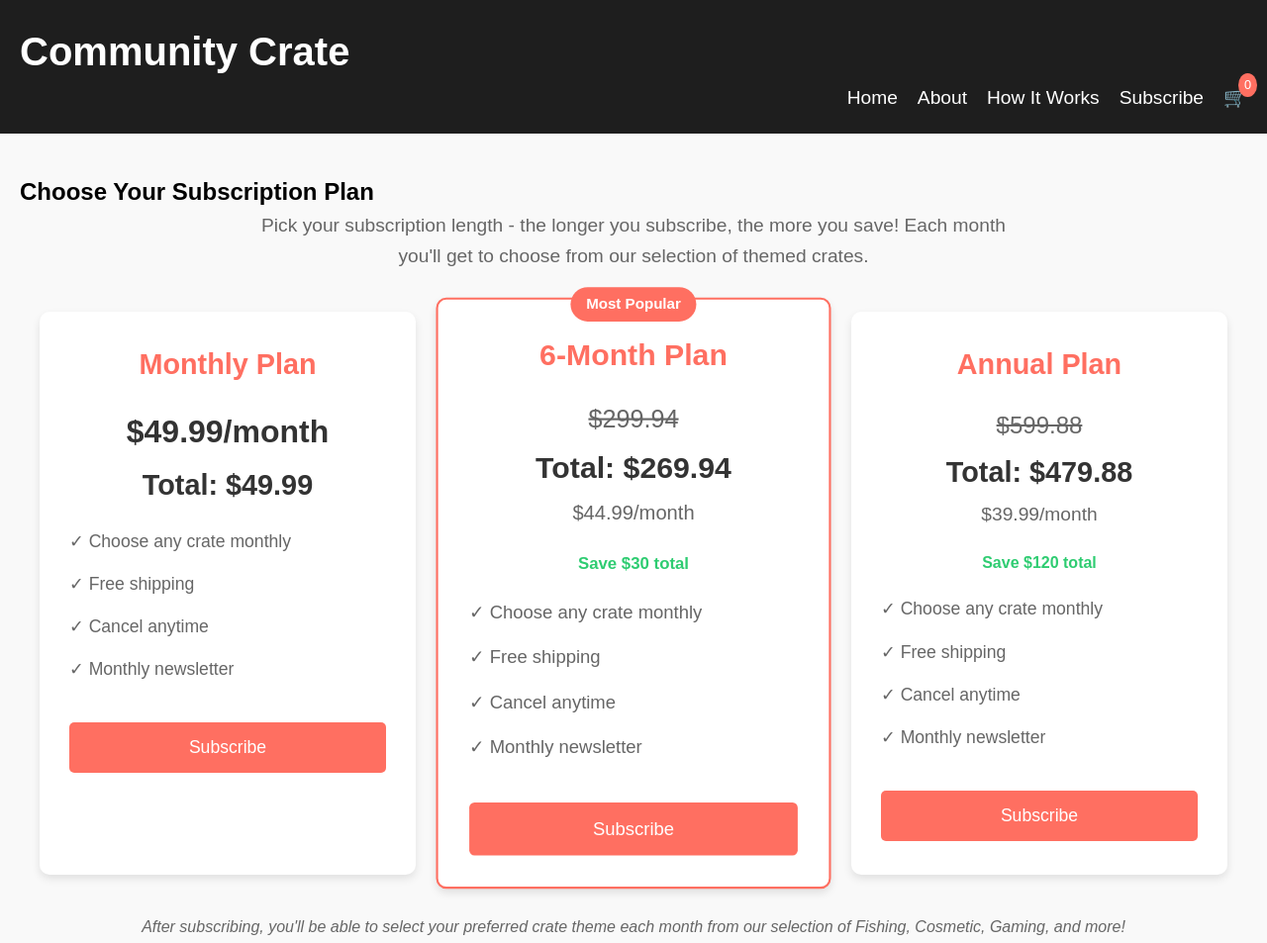
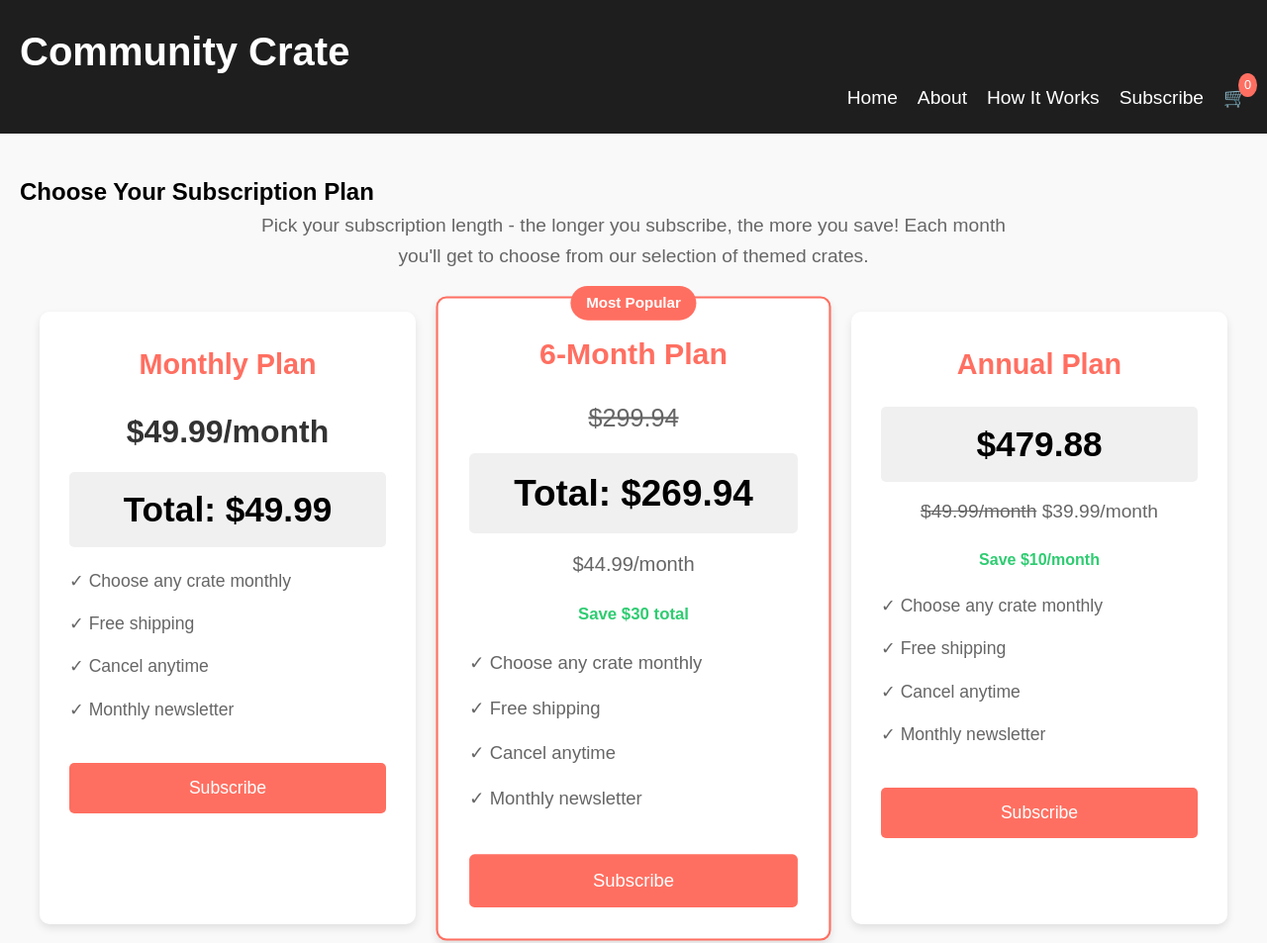
Before and after one commit to Sp0ngg/Testsite, a plain HTML site: page order.html in a window 1280 px wide. Shown: the top 953 px of the page at 99% size. Drawn offline with Linux system fonts and the light colour scheme.

Commit message:
Assistant checkpoint: Update subscription price display and styling
Assistant generated file changes:
- order.html: Update price display
- order.css: Update price styling

---

User prompt:

Make it so the monthly difference in price savings in shown not the total. Show the total price at the top in the black.

```diff
--- a/order.css
+++ b/order.css
@@ -77,10 +77,13 @@
 }
 
 .total-price {
-    font-size: 1.8rem;
+    font-size: 2.2rem;
     font-weight: bold;
-    color: #333;
-    margin: 5px 0;
+    color: #000;
+    margin: 15px 0;
+    background: #f0f0f0;
+    padding: 10px;
+    border-radius: 5px;
 }
 
 .monthly-price {
--- a/order.html
+++ b/order.html
@@ -64,10 +64,9 @@
 
                 <div class="subscription-box">
                     <h3>Annual Plan</h3>
-                    <p class="original-price"><s>$599.88</s></p>
-                    <p class="total-price">Total: $479.88</p>
-                    <p class="monthly-price">$39.99/month</p>
-                    <div class="savings">Save $120 total</div>
+                    <p class="total-price">$479.88</p>
+                    <p class="monthly-price"><s>$49.99/month</s> $39.99/month</p>
+                    <div class="savings">Save $10/month</div>
                     <ul class="perks">
                         <li>✓ Choose any crate monthly</li>
                         <li>✓ Free shipping</li>
```
